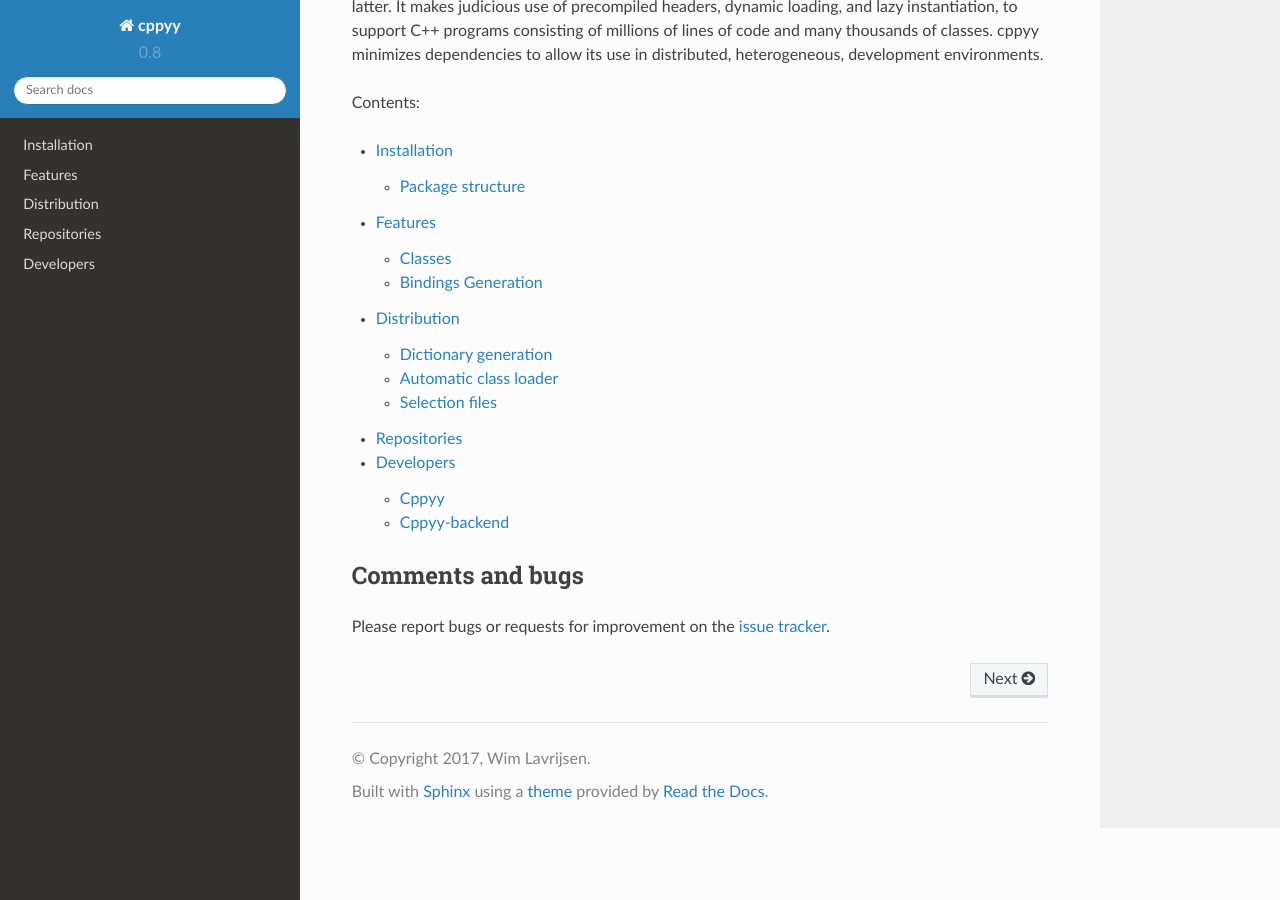
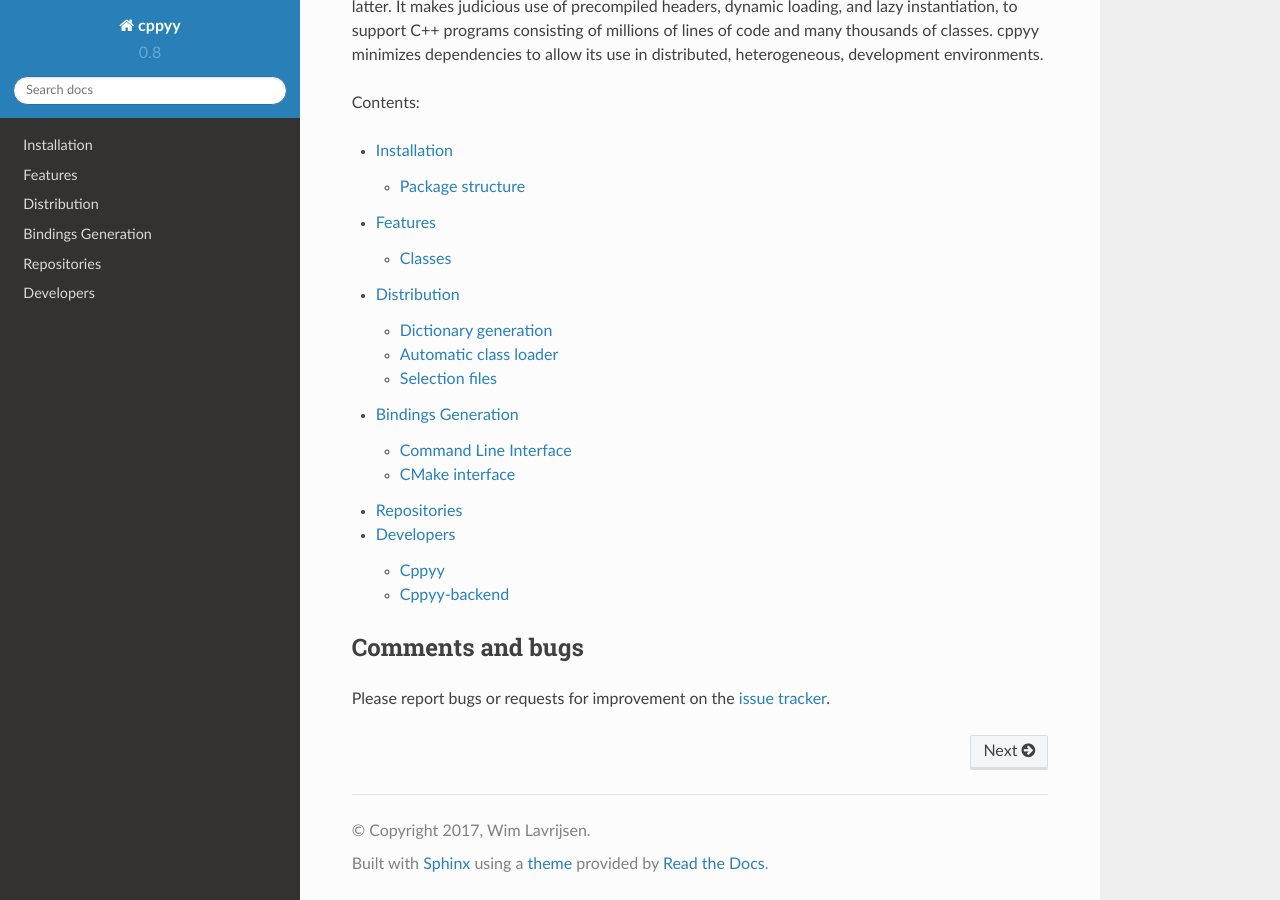
Before and after one commit to wlav/cppyy, a Sphinx documentation site: the page built from doc/source/index.rst, in a window 1280 px wide and 900 px high, scrolled down 1449 px. Built offline with Sphinx 7.4.7 and the Read the Docs theme 2.0.0, drawn with Linux system fonts in a browser that asks for light colours.

Commit message:
Make the top level doc structure follow Wim's suggestions.

```diff
--- a/doc/source/features.rst
+++ b/doc/source/features.rst
@@ -9,7 +9,6 @@ Features
 .. toctree::
 
    classes
-   bindings_generation
 
 The following is not meant to be an exhaustive list, but more of a show case.
 Most features will be fairly obvious: classes are classes with inheritance
--- a/doc/source/index.rst
+++ b/doc/source/index.rst
@@ -102,6 +102,7 @@ Contents:
    installation
    features
    distribution
+   bindings_generation
    repositories
    developers
 
```
